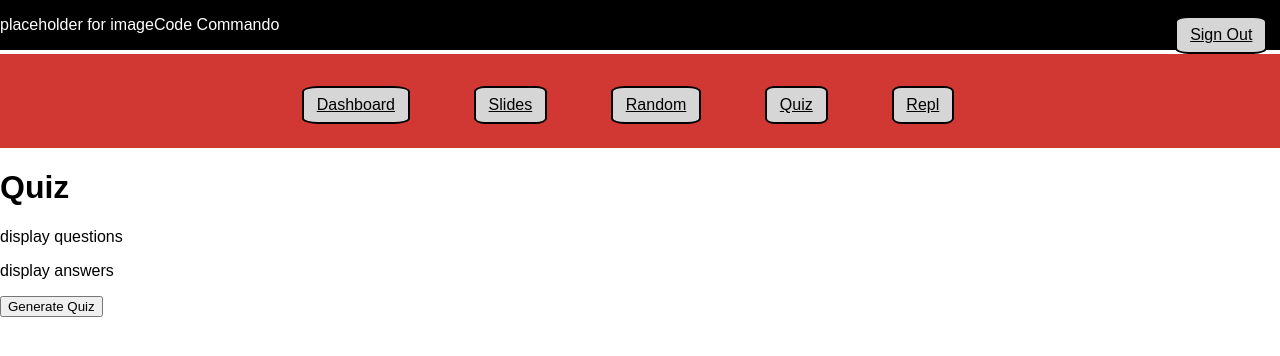
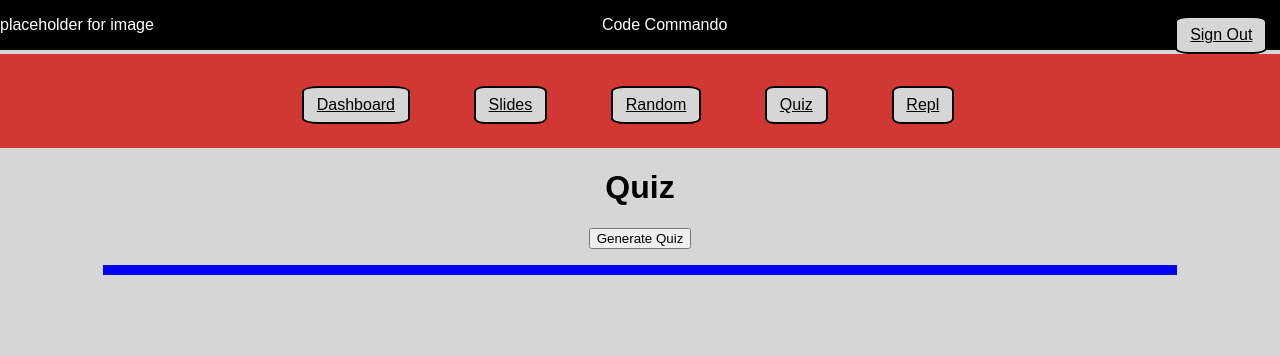
Before and after one commit to code-commando/frontend, a React (Create React App) app: page /quiz in a window 1280 px wide. Shown: the top 356 px of the page. Built offline with nearby package versions, Linux system fonts and the light colour scheme.

Commit message:
stash this

```diff
--- a/src/components/Quiz.js
+++ b/src/components/Quiz.js
@@ -5,11 +5,26 @@ import HeaderBar from './HeaderBar.js';
 import QuizData from './QuizData.js';
 
 const main = {
+  display: 'inline-block',
   background: '#D6D6D6',
   minHeight: '100vh',
   height: '100%',
   width: '100%',
   textAlign: 'center',
+};
+
+const quizStyle = {
+  display: 'inline-block',
+  borderStyle: 'solid',
+  borderWidth: '5px',
+  borderColor: 'blue',
+  height: '80%',
+  width: '80%',
+};
+
+const buttonStyle = {
+  display: 'block',
+  margin: 'auto',
 };
 
 class Quiz extends Component {
@@ -18,21 +33,21 @@ class Quiz extends Component {
   }
 
   renderQuiz = () => {
-    this.setState({ showQuiz: true});
+    this.setState({ showQuiz: true });
   }
 
   render() {
     return (
       <Fragment>
-        <HeaderBar />
-        <NavBar />
-        <h1>Quiz</h1>
-        <p>display questions</p>
-        <p>display answers</p>
-        <button onClick={this.renderQuiz}>Generate Quiz</button>
-        <ul>
-          {this.state.showQuiz && < QuizData/>}
-        </ul>
+        <div style={main}>
+          <HeaderBar />
+          <NavBar />
+          <h1>Quiz</h1>
+          <button style={buttonStyle} onClick={this.renderQuiz}>Generate Quiz</button>
+          <ul style={quizStyle}>
+            {this.state.showQuiz && < QuizData />}
+          </ul>
+        </div>
       </Fragment>
     );
   }
--- a/src/components/QuizData.js
+++ b/src/components/QuizData.js
@@ -1,18 +1,25 @@
 import React, { Component, Fragment } from 'react';
 import { connect } from 'react-redux';
-import {fetchQuizData} from '../actions/quiz-action.js';
+import { fetchQuizData } from '../actions/quiz-action.js';
+
+const answerStyle = {
+    color: 'blue',
+};
+
 class QuizData extends Component {
+
+
 
     state = {
         showAnswer: false,
     }
 
     renderAnswer = () => {
-    this.setState({ showAnswer: true})
+        this.setState({ showAnswer: true })
     }
 
     hideAnswers = () => {
-    this.setState({ showAnswer: false})
+        this.setState({ showAnswer: false })
     }
     componentDidMount() {
         this.props.fetchQuizData();
@@ -23,10 +30,10 @@ componentDidMount() {
             <ul>
                 {this.props.quiz.map((question, i) =>
                     <li key={i}>
-                    {question.questions}<br/>
+                        {question.questions}<br />
                         <ol>Choices: {question.possibleAnswers}</ol>
-                    <br/>
-                    <p>Answer: {this.state.showAnswer && question.correctAnswer}</p>
+                        <br />
+                        <p style={answerStyle}>Answer: {this.state.showAnswer && question.correctAnswer}</p>
                     </li>)}
                 <button onClick={this.renderAnswer}>Show answers</button>
                 <button onClick={this.hideAnswers}>Hide Answers</button>
@@ -39,6 +46,6 @@ const mapStateToProps = state => ({
     quiz: state.quizReducer,
 })
 
-  const mapDispatchToProps = {fetchQuizData}
+const mapDispatchToProps = { fetchQuizData }
 
 export default connect(mapStateToProps, mapDispatchToProps)(QuizData);
```
Lines whose indentation alone changed are shown as unchanged.
